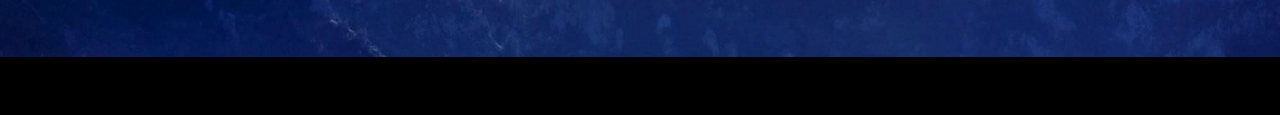
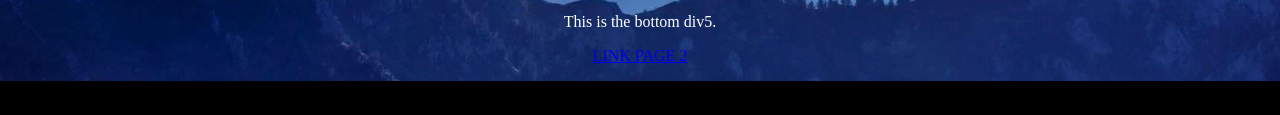
Before and after one commit to snwest2000/theweeaboos, a plain HTML site: page pagetwo.html in a window 1280 px wide. Shown: the part 663-778 px from the top of the page. Drawn offline with Linux system fonts and the light colour scheme; files that its build step writes are made by us from their sources.

Commit message:
new div on 2?

```diff
--- a/pagetwo.html
+++ b/pagetwo.html
@@ -12,7 +12,6 @@
     <img
   }
   </style>
-
 
   <br>
   <div id="square-jewel"
@@ -40,3 +39,8 @@
   <img src="images/spinningjewel.gif" alt="Jewel 1" width=200 height=200>
   <img src="images/spinningjewel.gif" alt="Jewel 1" width=200 height=200>
   <img src="images/spinningjewel.gif" alt="Jewel 1" width=200 height=200>
+
+  <div id="div5">
+      <p>This is the bottom div5.</p>
+      <p><a href="pagetwo.html">LINK PAGE 2</a></p>
+      </div>
```
